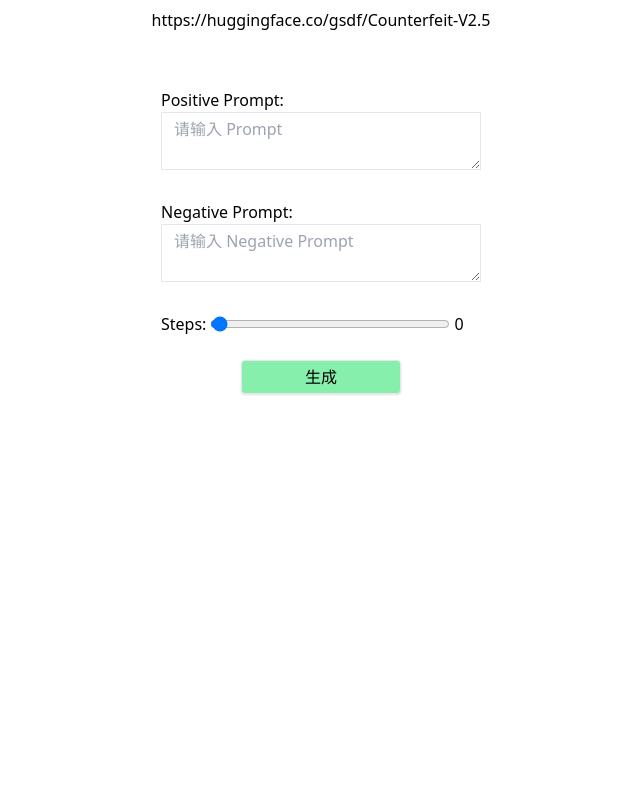
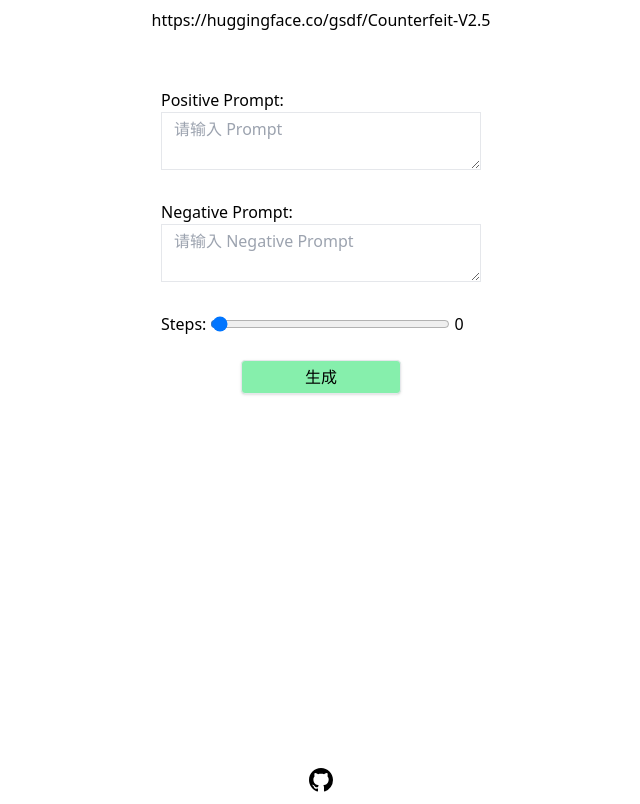
Before and after one commit to Debbl/hugging-face-nextjs, a Next.js app: page / in a window 1280 px wide. Shown: the whole page, without its empty margins (319-959 px from the left). Built offline with nearby package versions, Linux system fonts and the light colour scheme.

Commit message:
feat: add Footer

```diff
--- /dev/null
+++ b/src/components/Footer.tsx
@@ -0,0 +1,14 @@
+import Image from "next/image";
+import GithubImg from "~/assets/images/github.svg";
+
+function Footer() {
+  return (
+    <div className="py-3 text-center">
+      <a href="https://github.com/Debbl/hugging-face-nextjs/">
+        <Image className="inline-block" alt="github" src={GithubImg} />
+      </a>
+    </div>
+  );
+}
+
+export default Footer;
--- a/src/pages/index.tsx
+++ b/src/pages/index.tsx
@@ -1,6 +1,7 @@
 import Image from "next/image";
 import { useState } from "react";
 import { useRequest } from "ahooks";
+import Footer from "~/components/Footer";
 
 async function getImage(inputs: string) {
   const response = await fetch("/api/gen", {
@@ -116,6 +117,7 @@
           )}
           {data && !loading && <Image src={data} alt="" unoptimized fill />}
         </div>
+        <Footer />
       </div>
     </div>
   );
```
Also changed, not shown: src/assets/images/github.svg (added).
